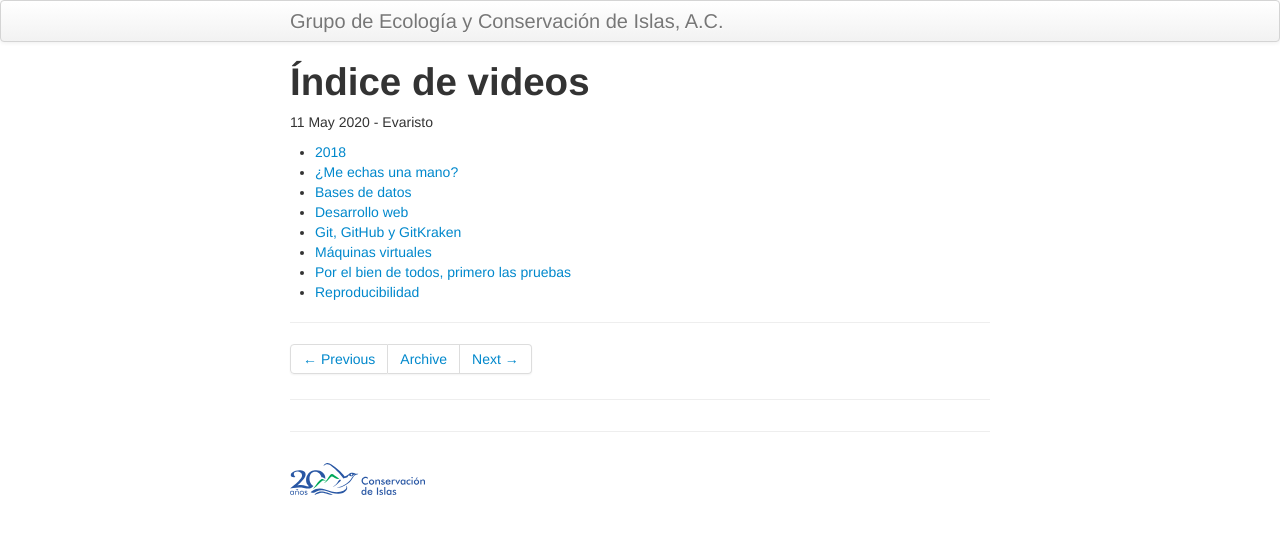
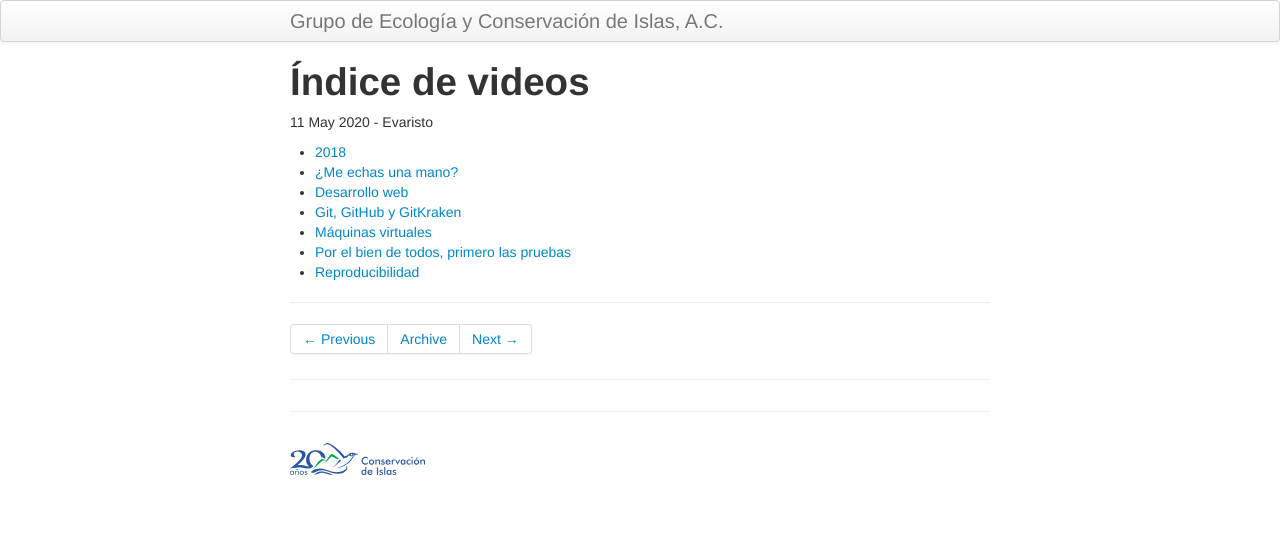
Before and after one commit to LizethMReyes/islasgeci.github.io, a Jekyll site: the page built from _posts/2020-05-11-indice-videos.md, in a window 1280 px wide. Shown: the top 534 px of the page. Built offline with Jekyll 4.4.1, drawn with Linux system fonts in a browser that asks for light colours.

Commit message:
🧑‍💻 Remove data-base videos

```diff
--- a/_posts/2020-05-11-indice-videos.md
+++ b/_posts/2020-05-11-indice-videos.md
@@ -7,7 +7,6 @@ tags: aprendizaje
 
 - [2018](https://www.youtube.com/playlist?list=PLj7Ainnd4Lf7hWFjb0b0VMRXYeBK0YKD2)
 - [¿Me echas una mano?](https://www.youtube.com/playlist?list=PLj7Ainnd4Lf4c3oClB3vU_hX0V5ZHWcMY)
-- [Bases de datos](https://www.youtube.com/playlist?list=PLj7Ainnd4Lf4dDb0DMWFXCYQlH-4Fd1Qc)
 - [Desarrollo web](https://www.youtube.com/playlist?list=PLj7Ainnd4Lf7WldvM8bzXYo56Dh1fyqWf)
 - [Git, GitHub y GitKraken](https://www.youtube.com/playlist?list=PLj7Ainnd4Lf7yoQU7xw9KD8j8SXqzFEHb)
 - [Máquinas virtuales](https://www.youtube.com/playlist?list=PLj7Ainnd4Lf7c86Nv_i4TbAe42zTCzEGO)
```
